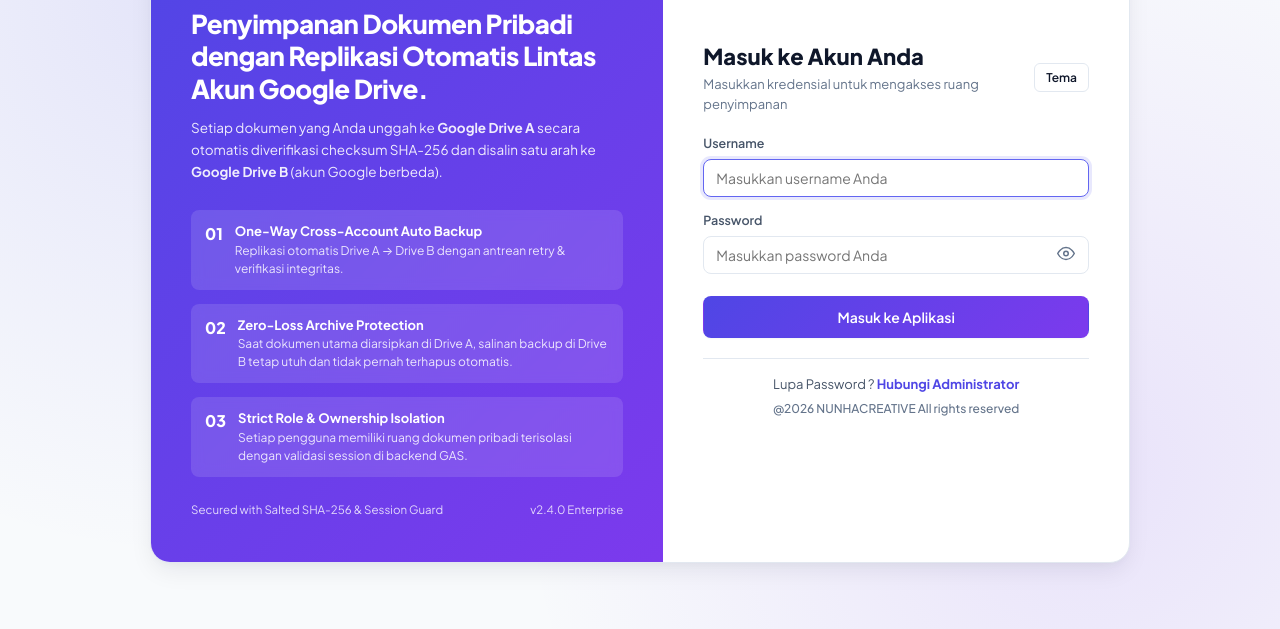
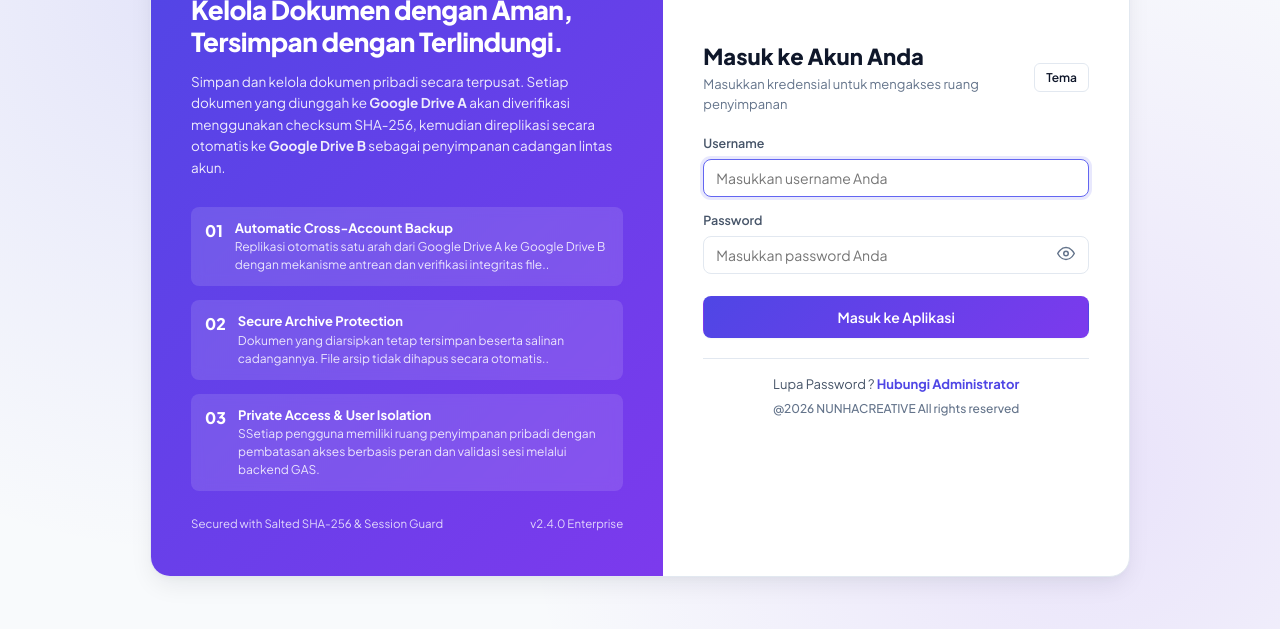
Before and after one commit to zihn88/PDM, a plain HTML site: page login.html in a window 1280 px wide. Shown: the part 171-800 px from the top of the page. Drawn offline with Linux system fonts and the light colour scheme.

Commit message:
Update login.html

```diff
--- a/login.html
+++ b/login.html
@@ -26,32 +26,32 @@
         </div>
 
         <h2 style="font-size:26px;font-weight:800;line-height:1.25;letter-spacing:-0.02em;">
-          Penyimpanan Dokumen Pribadi dengan Replikasi Otomatis Lintas Akun Google Drive.
+          Kelola Dokumen dengan Aman, Tersimpan dengan Terlindungi.
         </h2>
         <p style="margin-top:12px;font-size:13.5px;opacity:0.9;line-height:1.6;">
-          Setiap dokumen yang Anda unggah ke <strong>Google Drive A</strong> secara otomatis diverifikasi checksum SHA-256 dan disalin satu arah ke <strong>Google Drive B</strong> (akun Google berbeda).
+          Simpan dan kelola dokumen pribadi secara terpusat. Setiap dokumen yang diunggah ke <strong>Google Drive A</strong> akan diverifikasi menggunakan checksum SHA-256, kemudian direplikasi secara otomatis ke <strong>Google Drive B</strong> sebagai penyimpanan cadangan lintas akun.
         </p>
 
         <div class="showcase-feature-list">
           <div class="showcase-feature-item">
             <div style="font-weight:800;font-size:16px;">01</div>
             <div>
-              <div style="font-weight:700;font-size:13px;">One-Way Cross-Account Auto Backup</div>
-              <div style="font-size:12px;opacity:0.85;">Replikasi otomatis Drive A &rarr; Drive B dengan antrean retry &amp; verifikasi integritas.</div>
+              <div style="font-weight:700;font-size:13px;">Automatic Cross-Account Backup</div>
+              <div style="font-size:12px;opacity:0.85;">Replikasi otomatis satu arah dari Google Drive A ke Google Drive B dengan mekanisme antrean dan verifikasi integritas file..</div>
             </div>
           </div>
           <div class="showcase-feature-item">
             <div style="font-weight:800;font-size:16px;">02</div>
             <div>
-              <div style="font-weight:700;font-size:13px;">Zero-Loss Archive Protection</div>
-              <div style="font-size:12px;opacity:0.85;">Saat dokumen utama diarsipkan di Drive A, salinan backup di Drive B tetap utuh dan tidak pernah terhapus otomatis.</div>
+              <div style="font-weight:700;font-size:13px;">Secure Archive Protection</div>
+              <div style="font-size:12px;opacity:0.85;">Dokumen yang diarsipkan tetap tersimpan beserta salinan cadangannya. File arsip tidak dihapus secara otomatis..</div>
             </div>
           </div>
           <div class="showcase-feature-item">
             <div style="font-weight:800;font-size:16px;">03</div>
             <div>
-              <div style="font-weight:700;font-size:13px;">Strict Role &amp; Ownership Isolation</div>
-              <div style="font-size:12px;opacity:0.85;">Setiap pengguna memiliki ruang dokumen pribadi terisolasi dengan validasi session di backend GAS.</div>
+              <div style="font-weight:700;font-size:13px;">Private Access & User Isolation</div>
+              <div style="font-size:12px;opacity:0.85;">SSetiap pengguna memiliki ruang penyimpanan pribadi dengan pembatasan akses berbasis peran dan validasi sesi melalui backend GAS.</div>
             </div>
           </div>
         </div>
```
